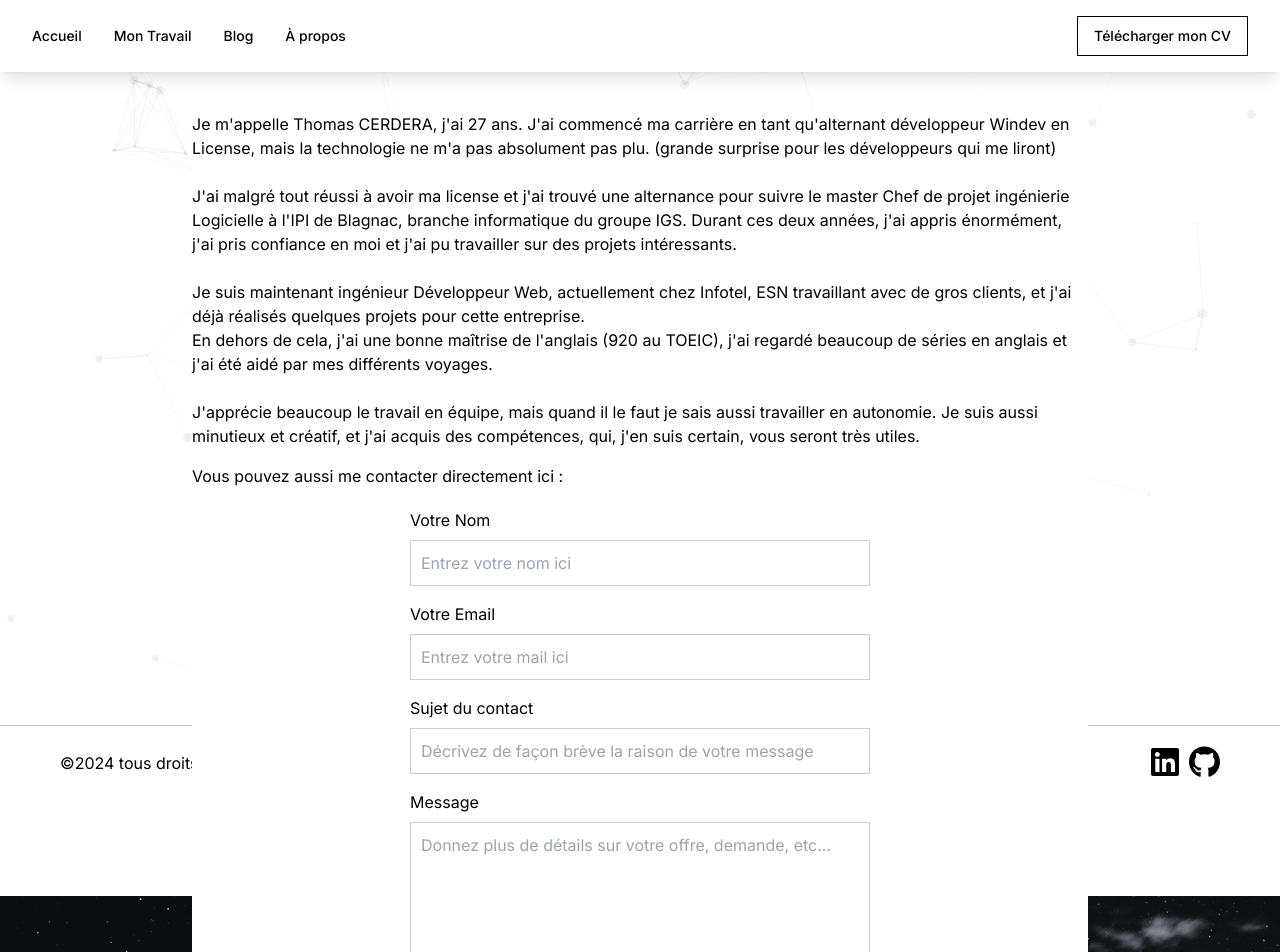
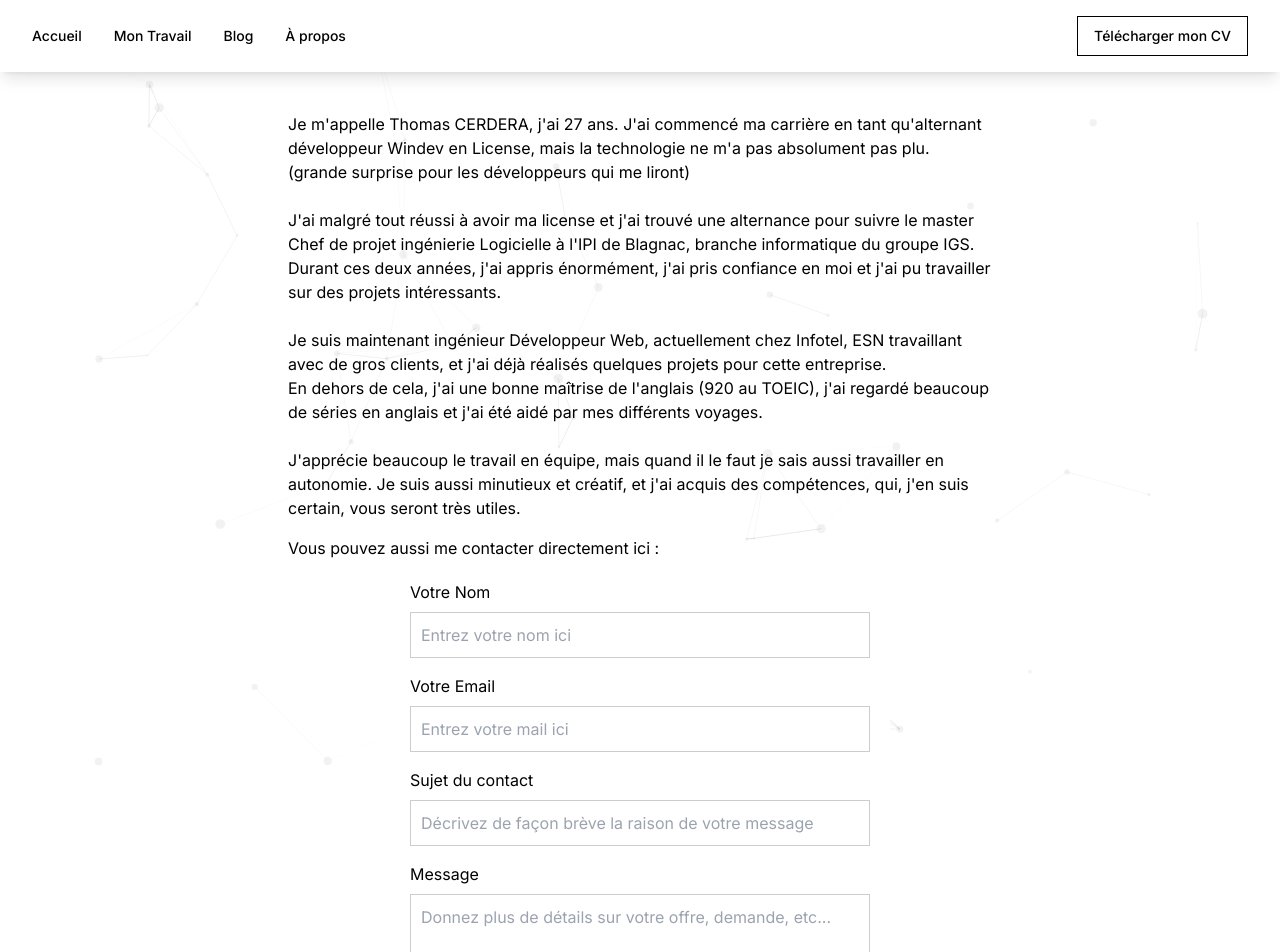
Before and after one commit to ThomasC317/websiteV2, a Next.js app: page /about in a window 1280 px wide. Shown: the top 952 px of the page. Built offline with nearby package versions, Linux system fonts and the light colour scheme.

Commit message:
fixing footer on work & about page

```diff
--- a/app/about/page.tsx
+++ b/app/about/page.tsx
@@ -8,11 +8,10 @@ const About = () => {
 
     return (
     <div className="min-h-screen bg-white">
-    <div className="flex gap-main-page items-center justify-center py-12 bg-gray-100">
         <Navbar isMainPage={false} />
-        <div style={{ position: "relative", height: "100vh" }}>
+        <div style={{ position: "relative" }}>
         <ParticleBackground/>
-        <main className="w-full max-w-4xl bg-white bg-opacity-80 mx-auto mt-16 rounded-lg" style={{"position":"relative", "zIndex":1}}>
+        <main className="w-full max-w-4xl bg-transparent bg-opacity-80 mx-auto rounded-lg px-24 py-12 mt-16" style={{"position":"relative", "zIndex":1}}>
             <div  className="mb-4 flex">
             <p className="">
               Je m'appelle Thomas CERDERA, j'ai 27 ans. J'ai commencé ma carrière en tant qu'alternant développeur Windev en License, mais la technologie ne m'a pas absolument pas plu. (grande surprise pour les développeurs qui me liront)<br/><br/>
@@ -30,9 +29,8 @@ const About = () => {
         <h2>Vous pouvez aussi me contacter directement ici :</h2>
         <Contact></Contact>
         </main>
+        <Footer></Footer>
         </div>
-        </div>
-        <Footer></Footer>
         </div>);
 
   };
--- a/app/globals.css
+++ b/app/globals.css
@@ -106,7 +106,7 @@ body {
   display: flex;
   justify-content: center;
   align-items: center;
-  min-height: 50vh;
+  padding-bottom: 4rem;
 }
 
 .contact-form {
--- a/app/work/work.css
+++ b/app/work/work.css
@@ -225,5 +225,5 @@ h3 {
 
   /* Define the hover style */
   .bg-hover-transition:hover {
-    background-color: #f3f4f6; /* background color on hover */
+    background-color: #f3f4f693; /* background color on hover */
   }
--- a/components/component/particleBackground.tsx
+++ b/components/component/particleBackground.tsx
@@ -78,7 +78,7 @@ const ParticleBackground = () => {
               enable: true,
               area: 800,
             },
-            value: 80,
+            value: 50,
           },
           opacity: {
             value: 0.05,
```
